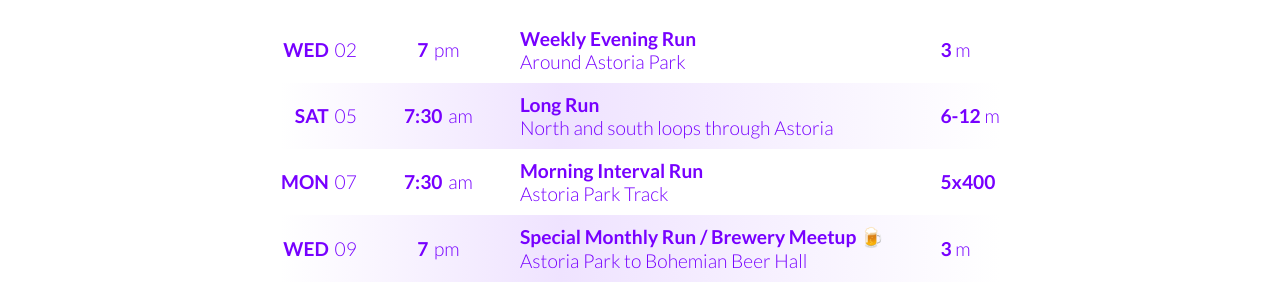
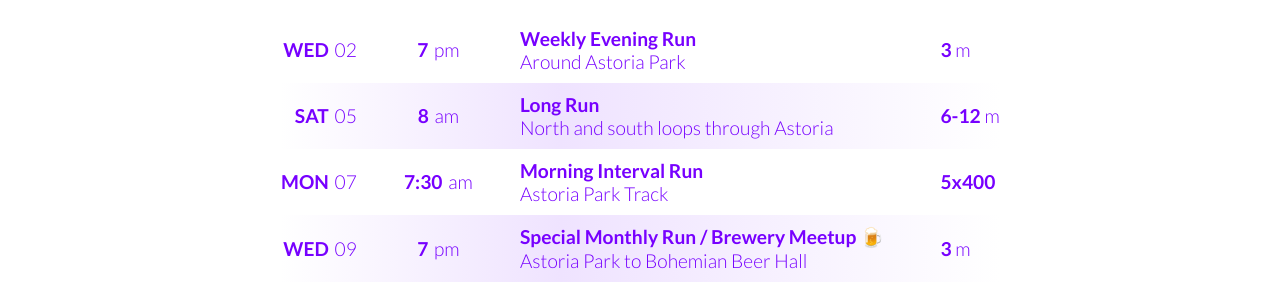
Before and after one commit to maxdug/astoriarunners, a Jekyll site: the page built from index.markdown, in a window 1280 px wide and 900 px high, scrolled down 671 px. Shown: the part 156-448 px from the top of the window. Built offline with Jekyll 4.4.1, drawn with Linux system fonts in a browser that asks for light colours; nearby versions of some CDN libraries.

Commit message:
schedule update

```diff
--- a/_layouts/home.html
+++ b/_layouts/home.html
@@ -44,7 +44,7 @@ layout: base
         <span class="day-number">05</span>
       </span>
       <span class="time">
-        <span class="time-number">7:30</span>
+        <span class="time-number">8</span>
         <span class="ampm">am</span>
       </span>
       <span class="run">
```
Also changed, not shown: 1 other file.
